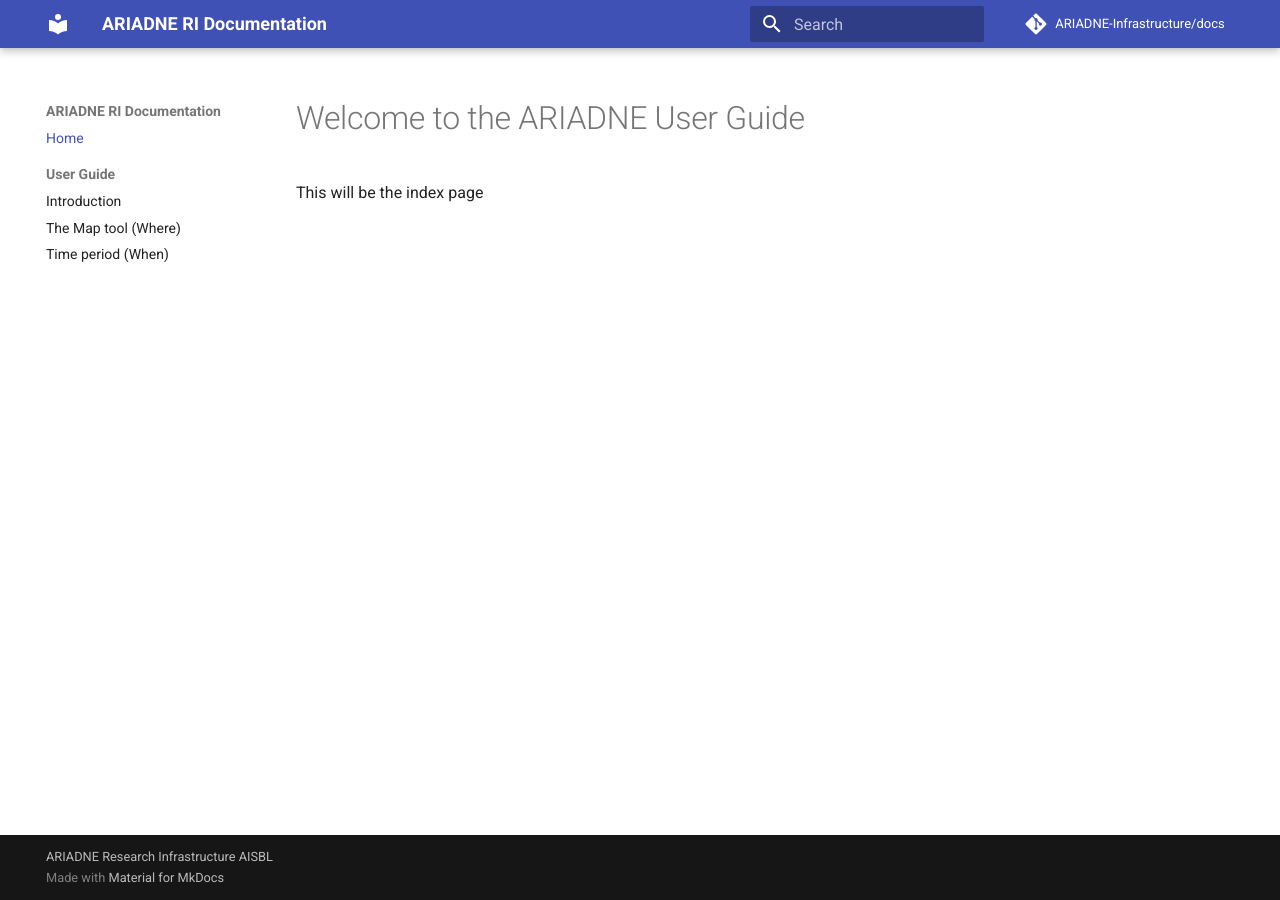
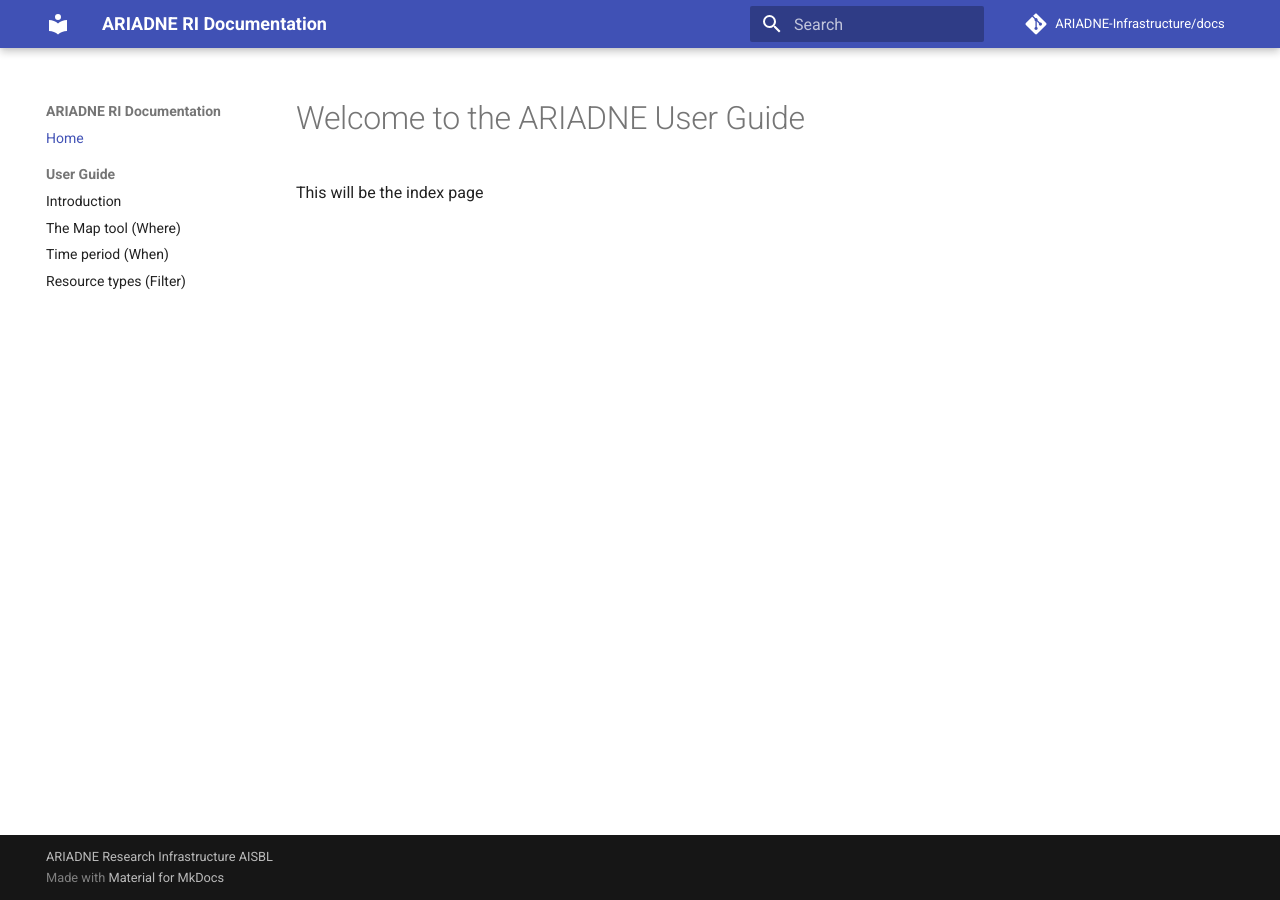
Before and after one commit to uoy-ads/hsds-data-catalogue-docs, an MkDocs documentation site: the page built from docs/index.md, in a window 1280 px wide. Built offline with MkDocs 1.6.1 and Material for MkDocs 9.7.7, drawn with Linux system fonts in a browser that asks for light colours; comment, search, counter and statistics services are not loaded.

Commit message:
Update mkdocs.yml

```diff
--- a/mkdocs.yml
+++ b/mkdocs.yml
@@ -21,3 +21,4 @@
     - Introduction: Portal_User_Guide/Section-1_What.md
     - The Map tool (Where): Portal_User_Guide/Section-2_Map_Where.md
     - Time period (When): Portal_User_Guide/Section-3_Time_period_When.md
+    - Resource types (Filter): Portal_User_Guide/Section-4_Resource_types-filter.md
```
